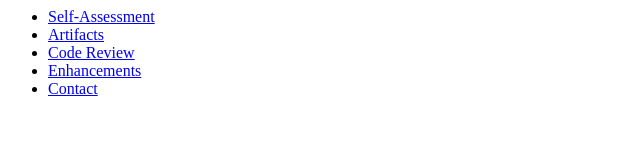
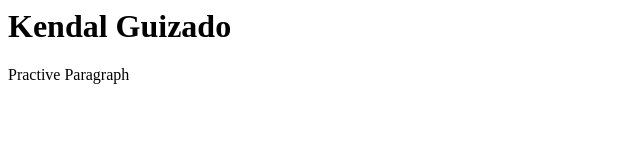
Before and after one commit to kendal201019/kendal201019.github.io, a plain HTML site: page index.html in a window 1280 px wide. Shown: the whole page, without its empty margins (0-640 px from the left). Drawn offline with Linux system fonts and the light colour scheme.

Commit message:
initialcommit

```diff
--- a/index.html
+++ b/index.html
@@ -1,9 +1,11 @@
-<nav>
-  <ul>
-    <li><a href="#self-assessment">Self-Assessment</a></li>
-    <li><a href="#artifacts">Artifacts</a></li>
-    <li><a href="#code-review">Code Review</a></li>
-    <li><a href="#enhancements">Enhancements</a></li>
-    <li><a href="#contact">Contact</a></li>
-  </ul>
-</nav>
+<html lang=" en">
+<head>
+  <meta charset="UTF-8">
+  <meta name="viewport" contents="width=device-width, inital-scale=1.0">
+  <title>Document</title>
+</head>
+<body>
+  <h1>Kendal Guizado</h1>
+  <p>Practive Paragraph</p>
+</body>
+</html>
```
